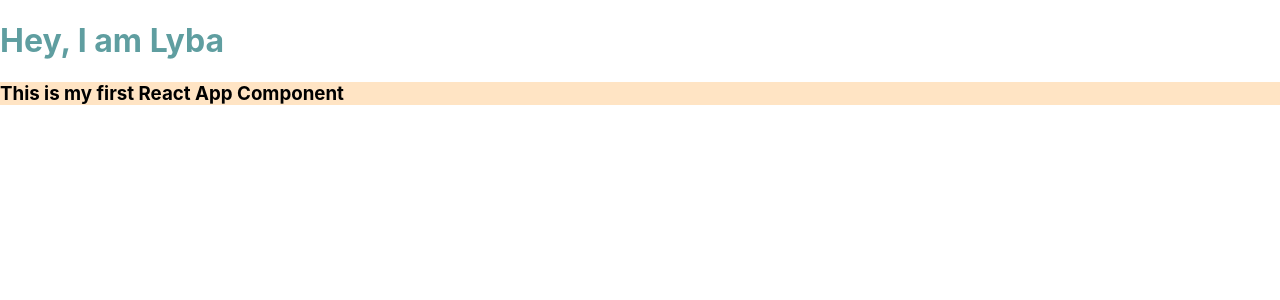
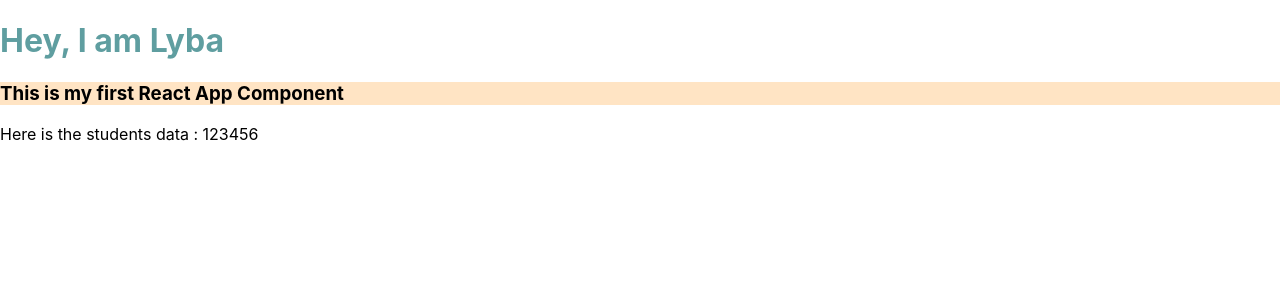
Before and after one commit to LybaFaisal/web-code-42, a React (Create React App) app: page / in a window 1280 px wide. Shown: the top 300 px of the page. Built offline with nearby package versions, Linux system fonts and the light colour scheme.

Commit message:
Displaying data in the same component

```diff
--- a/src/component.jsx
+++ b/src/component.jsx
@@ -2,11 +2,16 @@
 
 import './comp.css'
 
+// How to display data in React:
+
 function Lybafunc(first) {
+    let std_data = 123456;
     return(
         <>
         <h1>Hey, I am Lyba</h1>
         <h3>This is my first React App Component</h3>
+
+        <p>Here is the students data : {std_data}</p>
         </>
     )
 }
```
